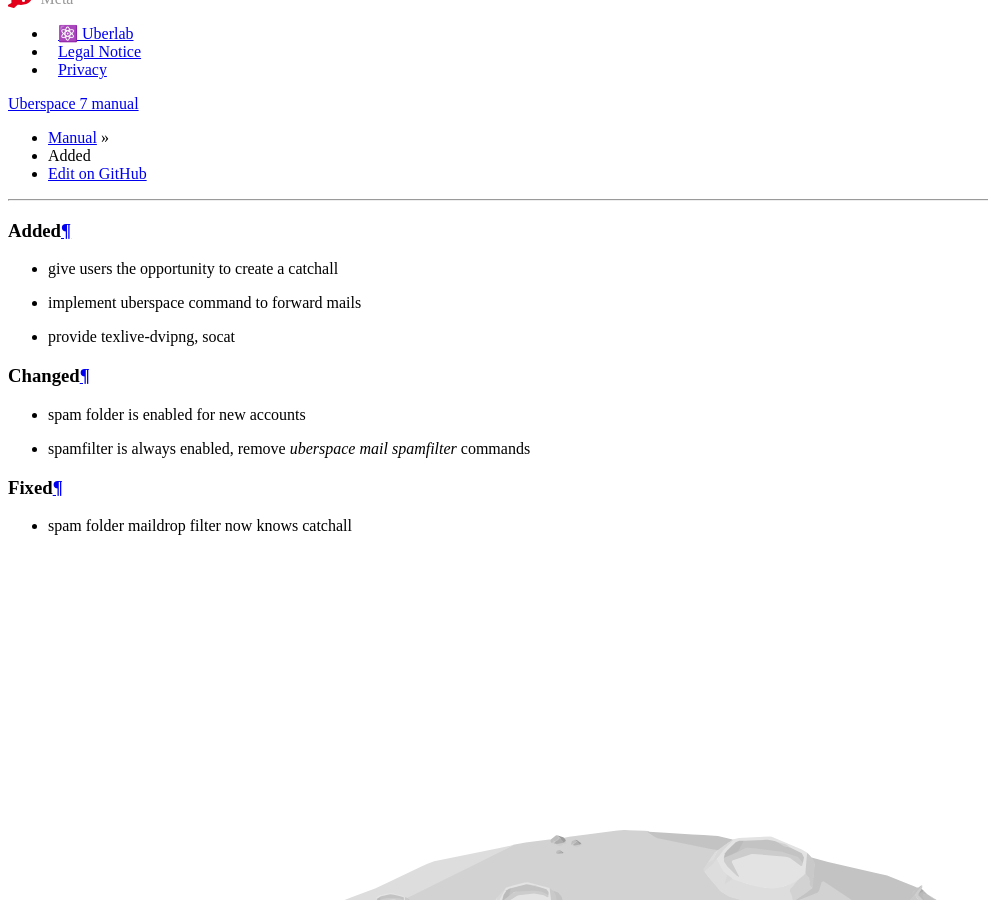
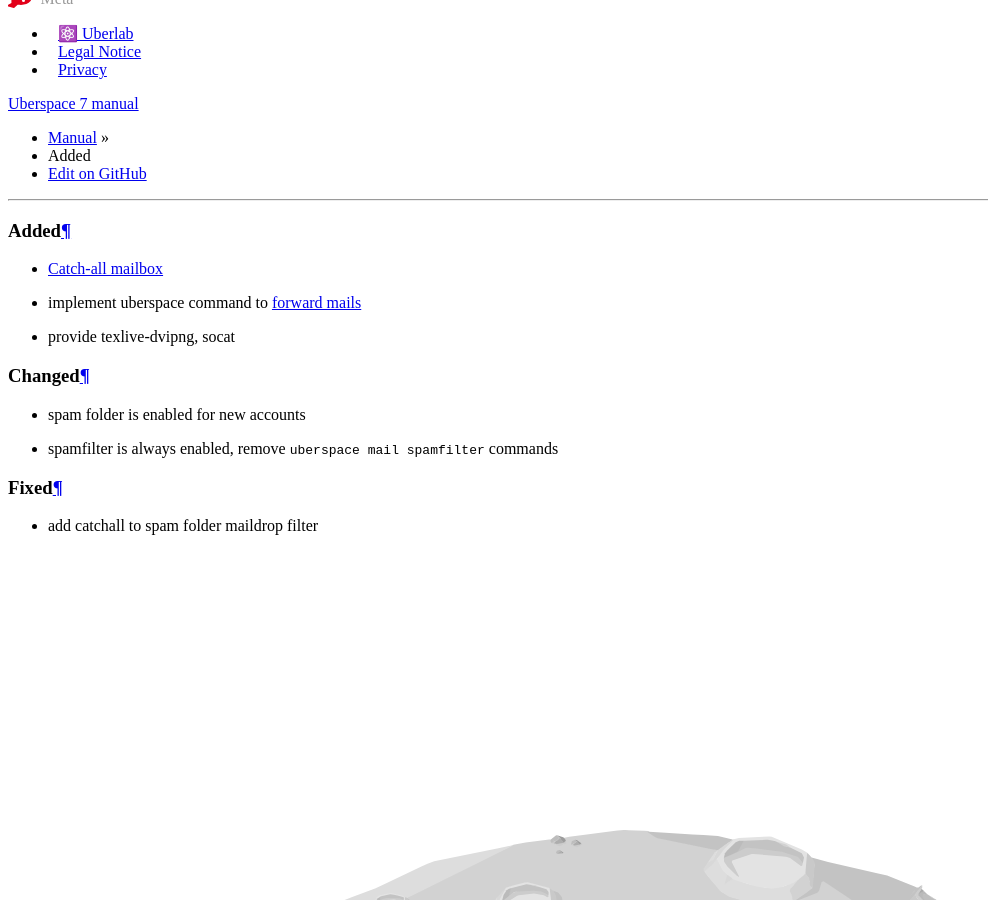
Before and after one commit to Uberspace/manual, a Sphinx documentation site: the page built from source/changelog/2020-02-18_7.4.1.rst, in a window 1280 px wide and 900 px high, scrolled down 1324 px. Shown: the whole window, without its empty margins (0-988 px from the left). Built offline with Sphinx 7.4.7 and the Read the Docs theme 2.0.0, drawn with Linux system fonts in a browser that asks for light colours; pages that are not in the unit, such as notebooks, are missing from menus.

Commit message:
add links to new features in changelog

```diff
--- a/source/changelog/2020-02-18_7.4.1.rst
+++ b/source/changelog/2020-02-18_7.4.1.rst
@@ -1,14 +1,14 @@
 Added
 -----
-* give users the opportunity to create a catchall
-* implement uberspace command to forward mails
+* :ref:`catchall`
+* implement uberspace command to :ref:`forward mails <mailforwarding>`
 * provide texlive-dvipng, socat
 
 Changed
 -------
 * spam folder is enabled for new accounts
-* spamfilter is always enabled, remove `uberspace mail spamfilter` commands
+* spamfilter is always enabled, remove ``uberspace mail spamfilter`` commands
 
 Fixed
 -----
-* spam folder maildrop filter now knows catchall
+* add catchall to spam folder maildrop filter
--- a/source/mail-mailboxes.rst
+++ b/source/mail-mailboxes.rst
@@ -71,6 +71,8 @@ You can delete a mailbox using the ``uberspace mail user del`` command. To delet
  [isabell@philae ~]$ uberspace mail user del post
  Mailbox for user 'post' deleted.
 
+.. _catchall:
+
 Catch-all mailbox
 =================
 
```
